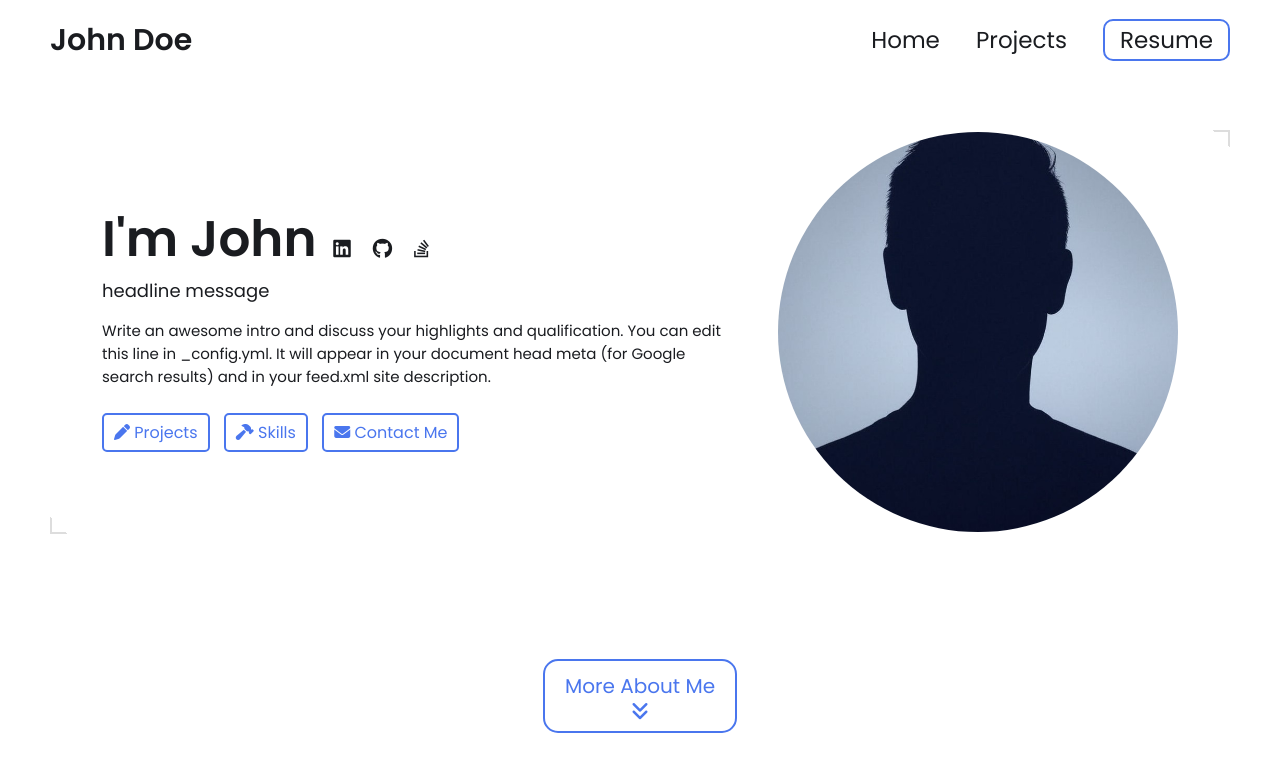
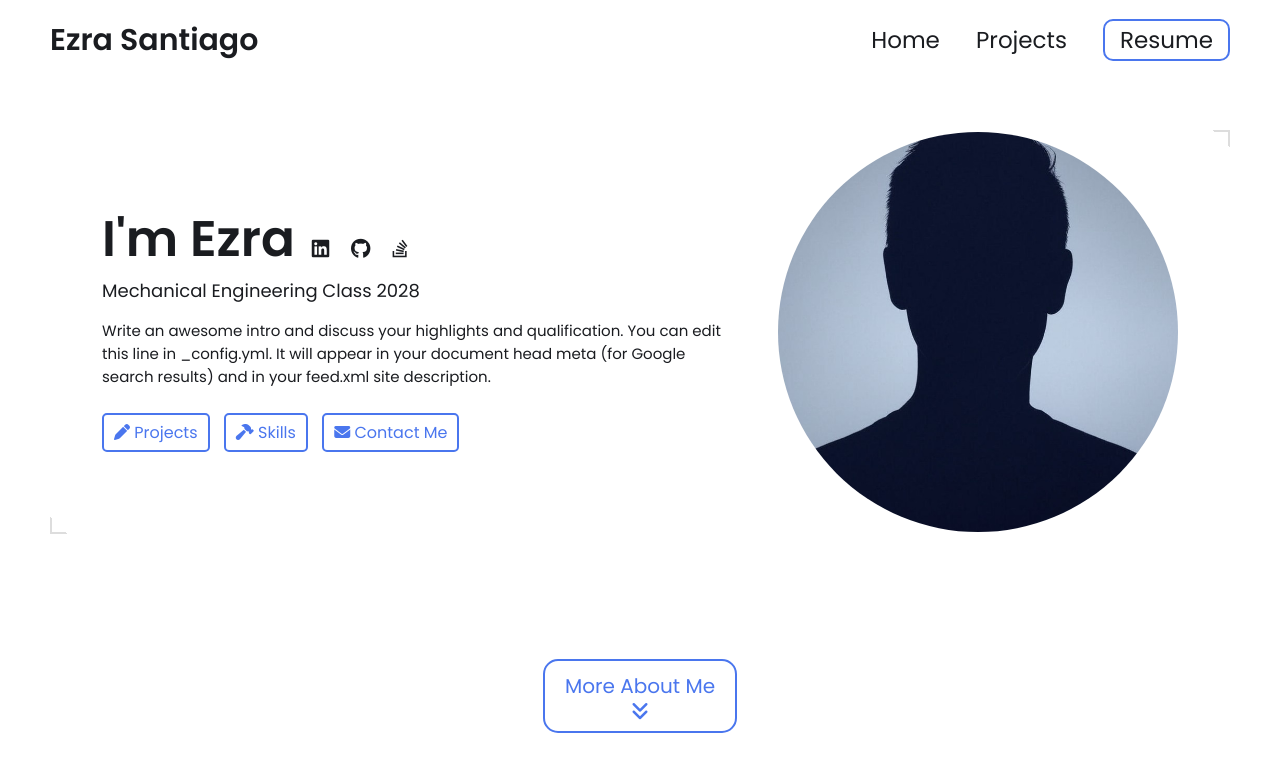
Before and after one commit to sezra44/sezra44.github.io, a Jekyll site: the page built from index.html, in a window 1280 px wide and 900 px high. Shown: the top 772 px of the window. Built offline with Jekyll 4.4.1, drawn with Linux system fonts in a browser that asks for light colours.

Commit message:
Update _config.yml

```diff
--- a/_config.yml
+++ b/_config.yml
@@ -7,13 +7,13 @@
 
 # Main Page Setup
 
-title: John Doe's Portfolio # This is what shows up in the tab of the browser
+title: Ezra Sanriago's Portfolio # This is what shows up in the tab of the browser
 
 
 
 # Hero Section
-name: John Doe
-headline: headline message
+name: Ezra Santiago
+headline: Mechanical Engineering Class 2028
 description: >- # dont remove this line. this will ignore all new lines until the next section
   Write an awesome intro and discuss your highlights and qualification. You can edit this
   line in _config.yml. It will appear in your document head meta (for
```
